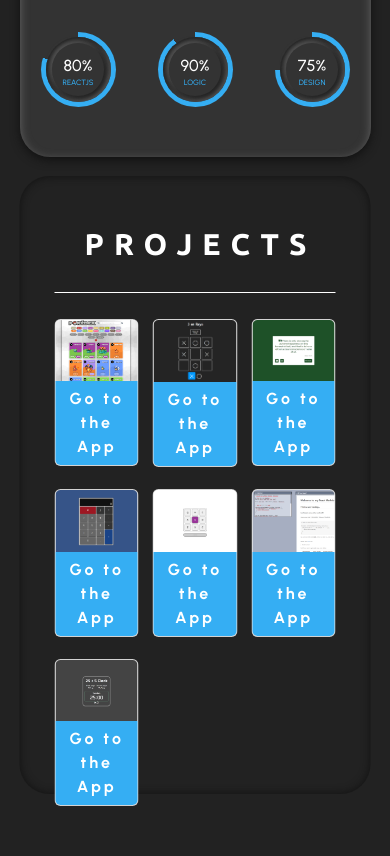
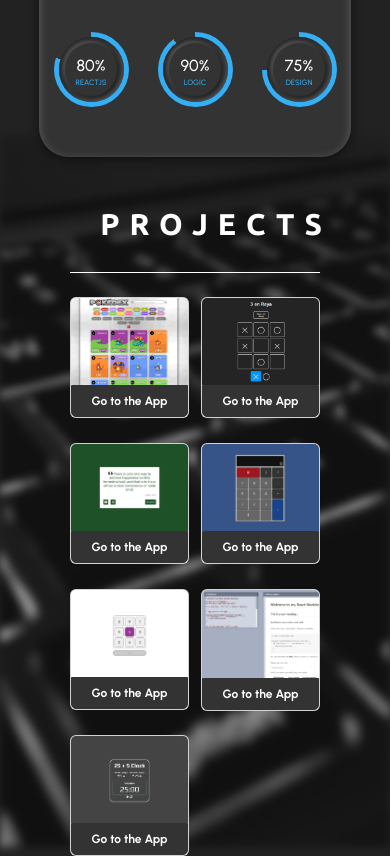
Before and after one commit to PablitoBasttDev/portfolio, a React (Create React App) app: page / in a window 390 px wide. Shown: the part 1060-1916 px from the top of the page. Before the commit the page ends 1868 px from the top, so only its background shows below. Built offline with nearby package versions, Linux system fonts and the light colour scheme.

Commit message:
Finish card project styles

```diff
--- a/src/components/ProjectCard.css
+++ b/src/components/ProjectCard.css
@@ -1,46 +1,128 @@
+.card{
+  width: 100%;
+  max-width: 300px;
+}
+
 .card-body{
     padding: 0;
     text-align: center;
+    position: relative;
+    width: 100%;
 }
 
-.card-body .card-title, .card-body .card-text{
-    position: absolute;
-    width: 100%;
-    height: 100%;
-    transform: translateY(-50%);
-    display: flex;
-    justify-content: center;
-    visibility: hidden;
+.card img{
+  display: block;
+  width: 100%;
+  height: auto;
+}
+
+.card-body{
+  position: absolute;
+  top:0;
+  bottom:0;
+  left: 0;
+  right: 0;
+  height: 100%;
+  width: 100%;
+  opacity: 0;
+  transition: 0.5s ease;
+  background-color: rgba(53, 174, 243, 0.8);
+}
+
+.card:hover .card-body{
+  opacity: 1;
+}
+
+.card-body .card-title, .card-text{
+  color: white;
+  font-size: 24px;
+  font-weight: bold;
+  width: 100%;
+  position: absolute;
+  top:45%;
+  left:50%;
+  -webkit-transform: translate(-50%,-50%);
+  -ms-transform: translate(-50%,-50%);
+  transform: translate(-50%,-50%);
+  text-align: center;
 }
 
 .card-body .card-text{
-    transform: translateY(-40%);
+  -webkit-transform: translate(-50%,90%);
+  -ms-transform: translate(-50%,90%);
+  transform: translate(-50%,90%);
+  font-size: 18px;
+  font-weight: 400;
 }
 
-.card-body::before{
-    content:'';
+
+.card a {
+    background: #333;
+    color: #fff;
+    border: 1px solid #333;
+    position: relative;
     width: 100%;
-    height: 100%;
+    font-size:16px;
+    font-weight: bold;
+    z-index: 1;
+    overflow: hidden;
+    display: inline-block;
+    border-radius: 0 0 5px 5px;
+  }
+  .card a:hover {
+    color: #000;
+    background-color: #333;
+    border: 2px solid var(--main-color)
+  }
+  .card a::after {
+    content: "";
+    background: var(--base-color);
     position: absolute;
-    transform: translate(-50%,-100%);
-    left: 50%;
-    top: 100%;
-    border-radius: 5px;
-    opacity: 0.5;
-    background-color: var(--main-color);
-    visibility: hidden;
-}
+    z-index: -1;
+    display: block;
+    top: 0;
+    bottom: 0;
+    top: -100%;
+    bottom: 100%;
+    -webkit-transition: all 0.5s;
+    transition: all 0.5s;
+  }
+  .card a:hover::after {
+    left: 0;
+    right: 0;
+    top: 0;
+    bottom: 0;
+    -webkit-transition: all 0.5s;
+    transition: all 0.5s;
+  }
 
-.card-body a{
-    width: 100%;
-    background-color: var(--main-color);
-    border: none;
-    border-radius: 0 0 5px 5px;
-    font-weight: bold;
-    letter-spacing: 3px;
-}
+  @media (max-width: 1400px){
 
-.card-body a:hover{
-    opacity: 0.8;
-    background-color: var(--main-color);
-}
+    .card-body .card-title, .card-text{
+      top: 40%;
+    }
+
+    .card-body .card-title{
+      font-size: 20px;
+    }
+    .card-body .card-text{
+      font-size: 16px;
+    }
+    .card a{
+      font-size: 12px;
+    }
+  }
+
+  @media (max-width: 800px){
+
+    .card-body .card-title, .card-text{
+      top: 40%;
+    }
+
+    .card-body .card-title{
+      font-size: 16px;
+    }
+    .card-body .card-text{
+      font-size: 12px;
+    }
+  }
--- a/src/components/ProjectCard.js
+++ b/src/components/ProjectCard.js
@@ -17,8 +17,8 @@ const ProjectCard = (props) => {
             <div className="card-body">
                 <h5 className="card-title">{title}</h5>
                 <p className="card-text">{description}</p>
-                <a href={url} className='btn btn-primary' target='_blank'>Go to the App</a>
             </div>
+            <a href={url} className='btn btn-primary' target='_blank'>Go to the App</a>
         </div>
     )
 }
--- a/src/components/Projects.css
+++ b/src/components/Projects.css
@@ -1,3 +1,33 @@
+.projects{
+    position: relative;
+}
+
+.projects::before{
+    content: '';
+    position: absolute;
+    top:0;
+    left:0;
+    right: 0;
+    bottom: 0;
+    background-image: url('../assets/img/image-banner.jpg');
+    background-size: cover;
+    background-position: center;
+    filter: blur(4px);
+    z-index: -5;
+}
+
+.projects::before{
+    content: '';
+    position: absolute;
+    top:0;
+    left:0;
+    right: 0;
+    bottom: 0;
+    background-color: #222;
+    opacity: .5;
+    z-index: -2
+}
+
 .projects-container{
     position: relative;
     left: 50%;
@@ -8,13 +38,11 @@
     align-items: center;
     width: 70%;
     height: auto;
-    margin-top: 5vw;
-    padding-top: 20px;
+    margin-top: -5%;
+    padding-top: 10%;
     padding-bottom: 8%;
     z-index: 2;
     color: #fff;
-    border-radius: 30px;
-    box-shadow: inset 0px 0px 8px #111;
 }
 
 .projects-container h3{
@@ -41,6 +69,17 @@
 }
 
 
+@media (max-width: 1000px){
+    .grid-projects{
+        grid-template-columns: 1fr 1fr;
+        grid-template-rows: 1fr 1fr 1fr 1fr;
+    }
+
+    .projects-container{
+        padding-bottom: 16%;
+    }
+}
+
 @media (max-width: 800px){
     .projects-container h3 {
         font-size: 36px;
@@ -54,6 +93,6 @@
 
     }
     .projects-container{
-        width: 90%;
+        width: 80%;
     }
 }
--- a/src/components/Projects.js
+++ b/src/components/Projects.js
@@ -50,7 +50,8 @@ const Projects = () => {
     ]
 
     return (
-        <section className='projects-container' id='projects'>
+        <section className='projects' id='projects'>
+            <div className='projects-container'>
                 <h3>PROJECTS</h3>
                 <div className='grid-projects'>
                     {projects.map((e,i) =>
@@ -63,6 +64,7 @@ const Projects = () => {
                         />
                     )}
                 </div>
+            </div>
         </section>
     )
 }
--- a/src/components/Skills.css
+++ b/src/components/Skills.css
@@ -76,18 +76,16 @@ div .row{
 @media (max-width: 600px){
     .col-xl-12 h3 {
         font-size: 30px;
-        padding: 30px;
     }
     .container-progress .progress-bar{
-        width: 75px;
-        height: 75px;
+        width: 100px;
+        height: 100px;
         font-size: .4em;
     }
     .container-progress .progress-bar::after{
         inset: 5px;
     }
     #skills.container-fluid{
-        row-gap: 0px;
-        width: 90%;
+        width: 80%;
     }
 }
```
Lines whose indentation alone changed are shown as unchanged.
